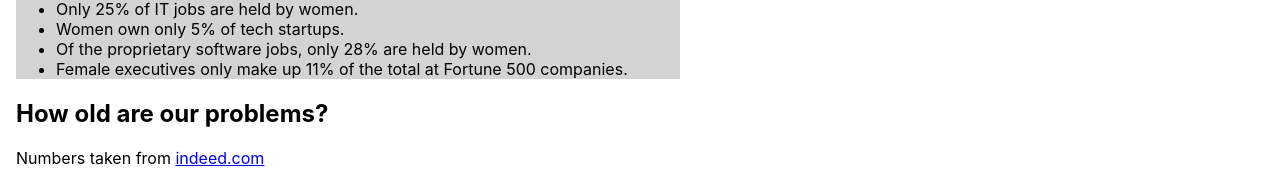
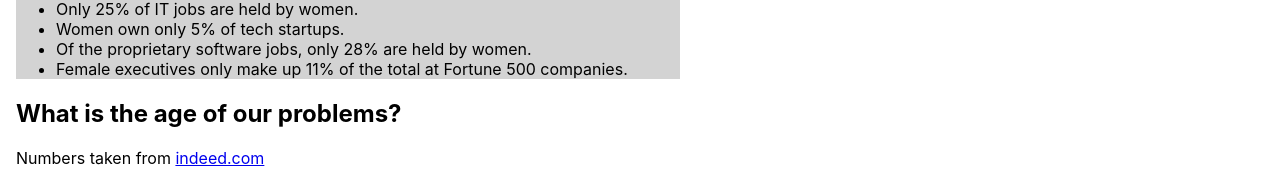
Before and after one commit to luanesouza/lets-talk-inequality, a React (Create React App) app: page / in a window 1280 px wide. Shown: the part 222-411 px from the top of the page. Built offline with nearby package versions, Linux system fonts and the light colour scheme.

Commit message:
changes title for component: AgeGaps

```diff
--- a/src/components/AgeGapFacts.js
+++ b/src/components/AgeGapFacts.js
@@ -3,7 +3,7 @@ import React from 'react';
 const AgeGapFacts = () => {
   return (
     <section>
-      <h1>How old are our problems?</h1>
+      <h1>What is the age of our problems?</h1>
 
     <footer>
       <p> Numbers taken from <a href='http://blog.indeed.com/2017/10/19/tech-ageism-report/'>indeed.com </a> </p>
```
